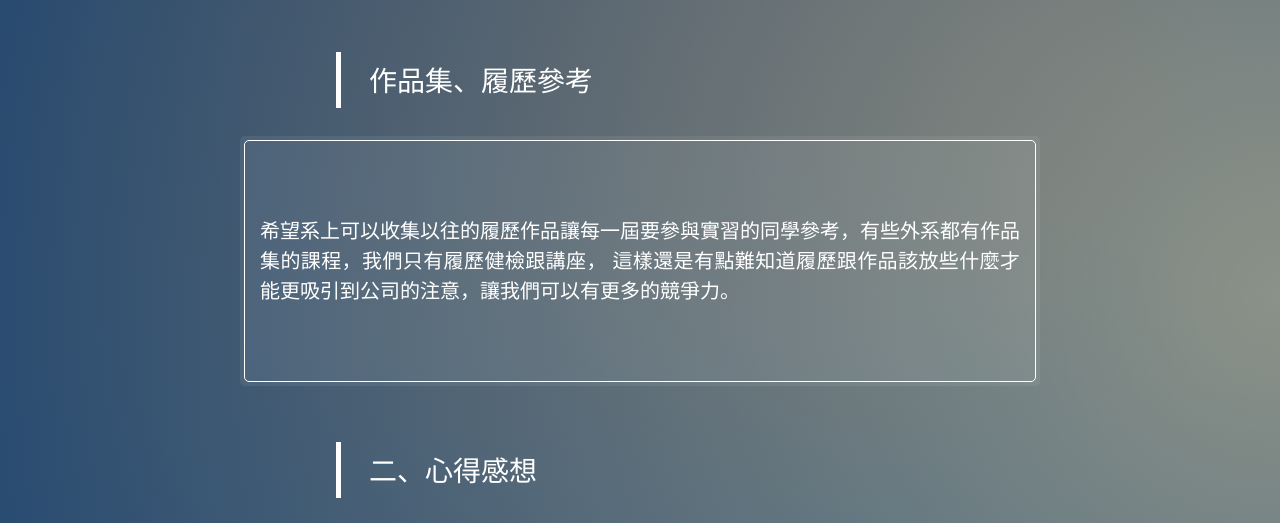
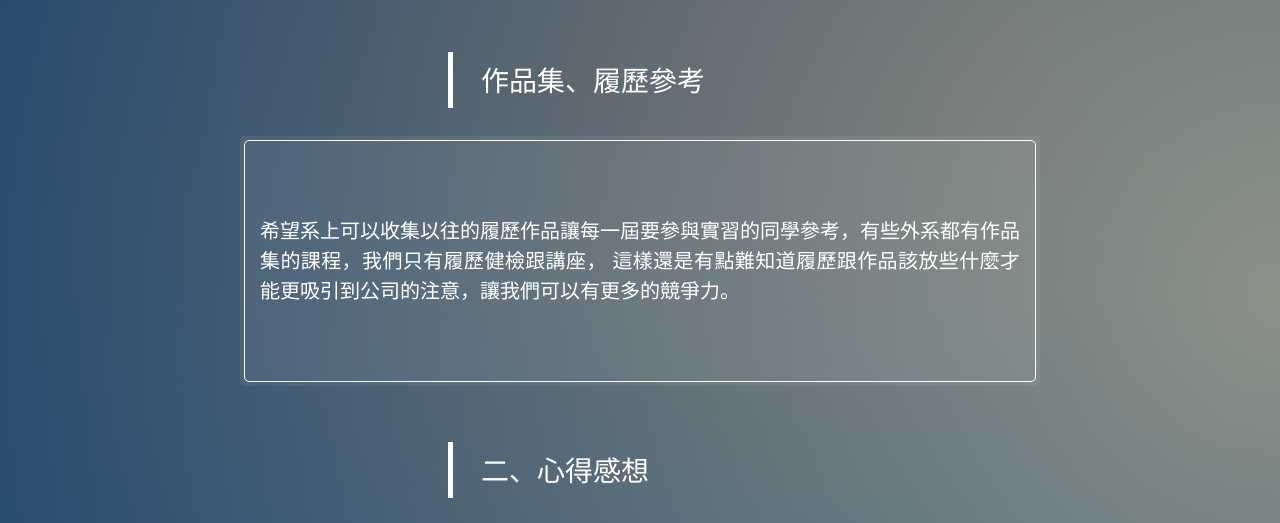
Before and after one commit to TCC03/c-1101677, a plain HTML site: page suggest.html in a window 1280 px wide. Shown: the part 202-725 px from the top of the page. Drawn offline with Linux system fonts and the light colour scheme.

Commit message:
Update suggest.html

```diff
--- a/suggest.html
+++ b/suggest.html
@@ -35,7 +35,7 @@
             margin: 2em 0;
             color: #ffffff;
             border-left: solid 5px #ffffff;
-            margin-left: 12em;
+            margin-left: 16em;
             height: 18px;
             margin-bottom: 1em;
             align-items: center;
```
